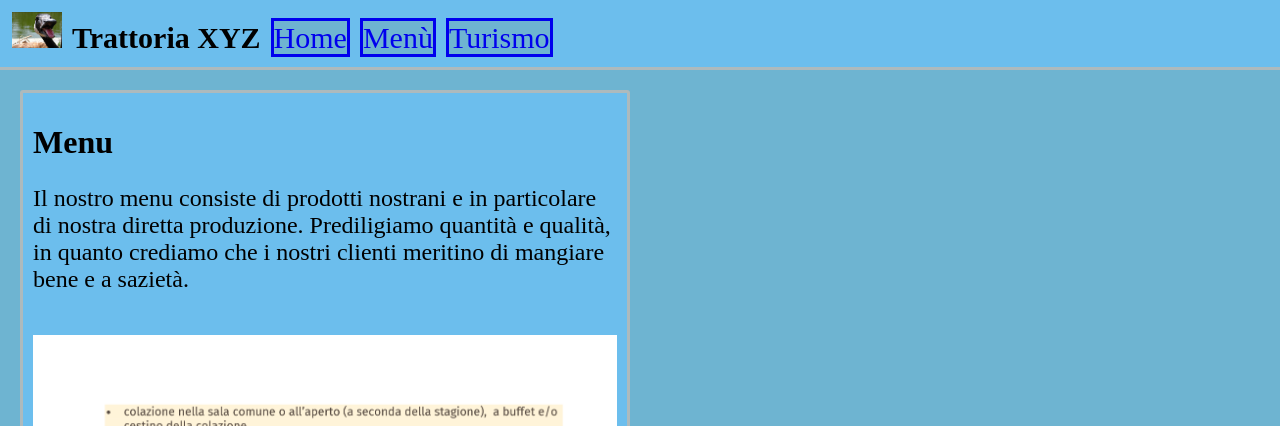
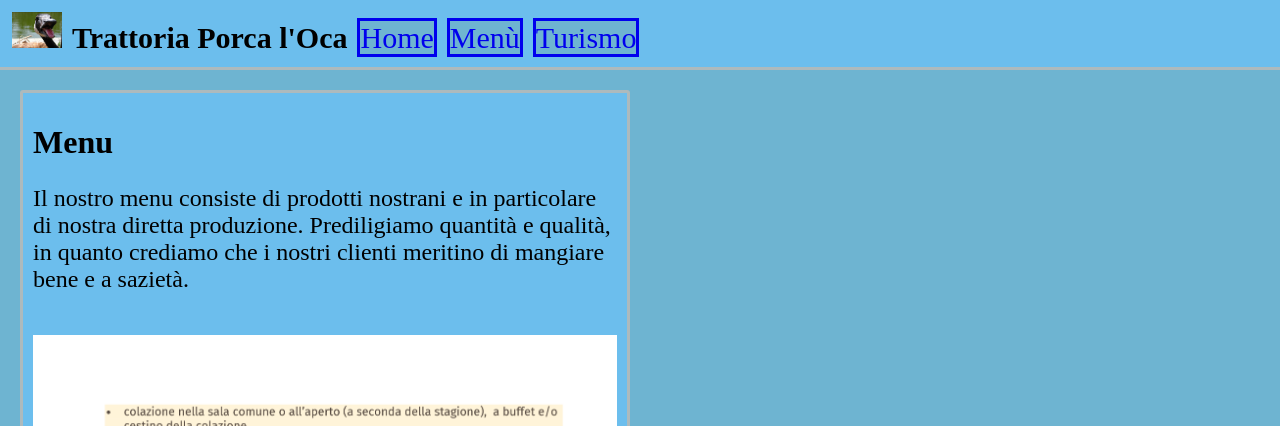
Before and after one commit to Pozzo-22/Pozzo-22.github.io, a plain HTML site: page menu.html in a window 1280 px wide. Shown: the top 426 px of the page. Drawn offline with nearby package versions, Linux system fonts and the light colour scheme.

Commit message:
Update menu.html

```diff
--- a/menu.html
+++ b/menu.html
@@ -7,7 +7,7 @@
         <script src="https://cdn.jsdelivr.net/npm/bootstrap@5.3.8/dist/js/bootstrap.bundle.min.js" integrity="sha384-FKyoEForCGlyvwx9Hj09JcYn3nv7wiPVlz7YYwJrWVcXK/BmnVDxM+D2scQbITxI" crossorigin="anonymous"></script>
         <script src="decoration.js"></script>
         <meta name="viewport" content="width=device-width, initial-scale=1.0">
-        <title>Amici dei pennuti</title>
+        <title>Trattoria Porca l'Oca</title>
         <link rel="icon" type="image/x-icon" href="Imgs/GooseLogo.png">
 
         <script type="text/javascript">
@@ -29,7 +29,7 @@
             <nav class="BarraDiNavigazione">
 
                 <img src="Imgs/GooseLogo.png" width="50">
-                <a class="titoloBarra"> Trattoria XYZ</a>
+                <a class="titoloBarra"> Trattoria Porca l'Oca</a>
                 <a class="linkDiNavigazione" href="index.html" > Home</a>
                 <a class="linkDiNavigazione" href="menu.html"> Menù</a>
                 <a class="linkDiNavigazione" href="turismo.html"> Turismo</a>
```
